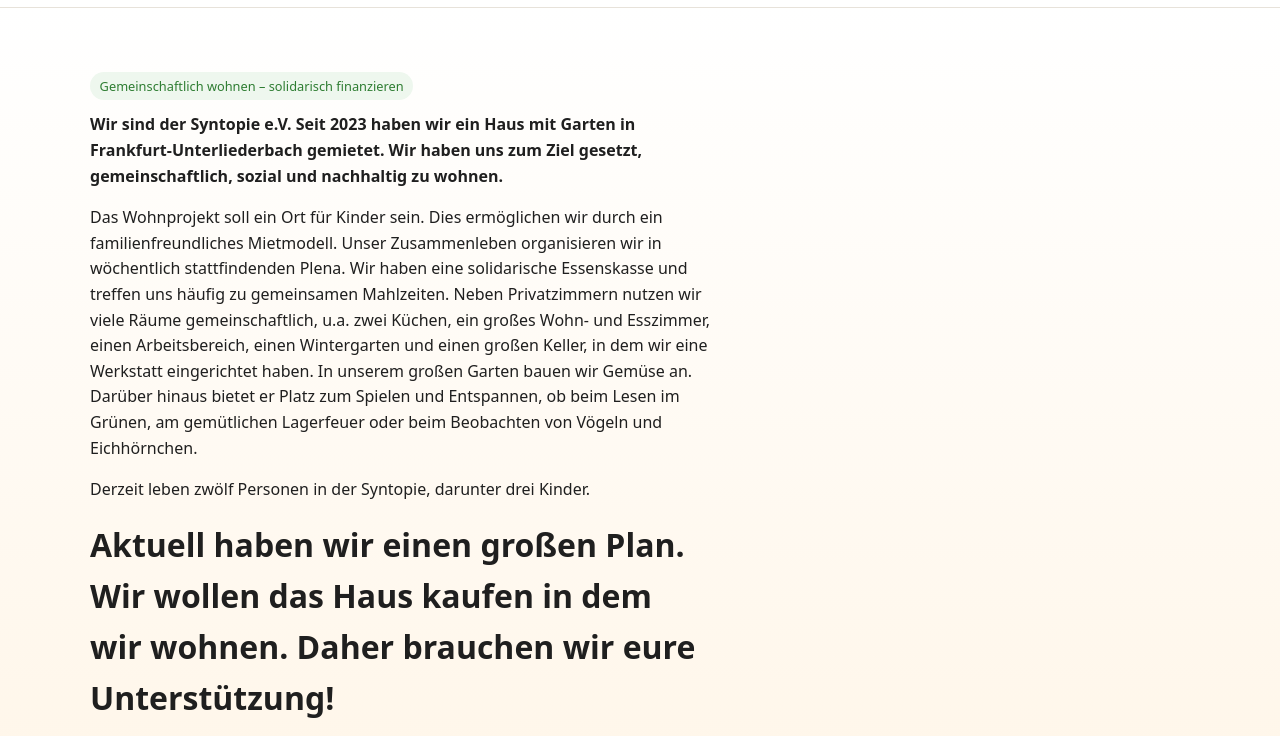
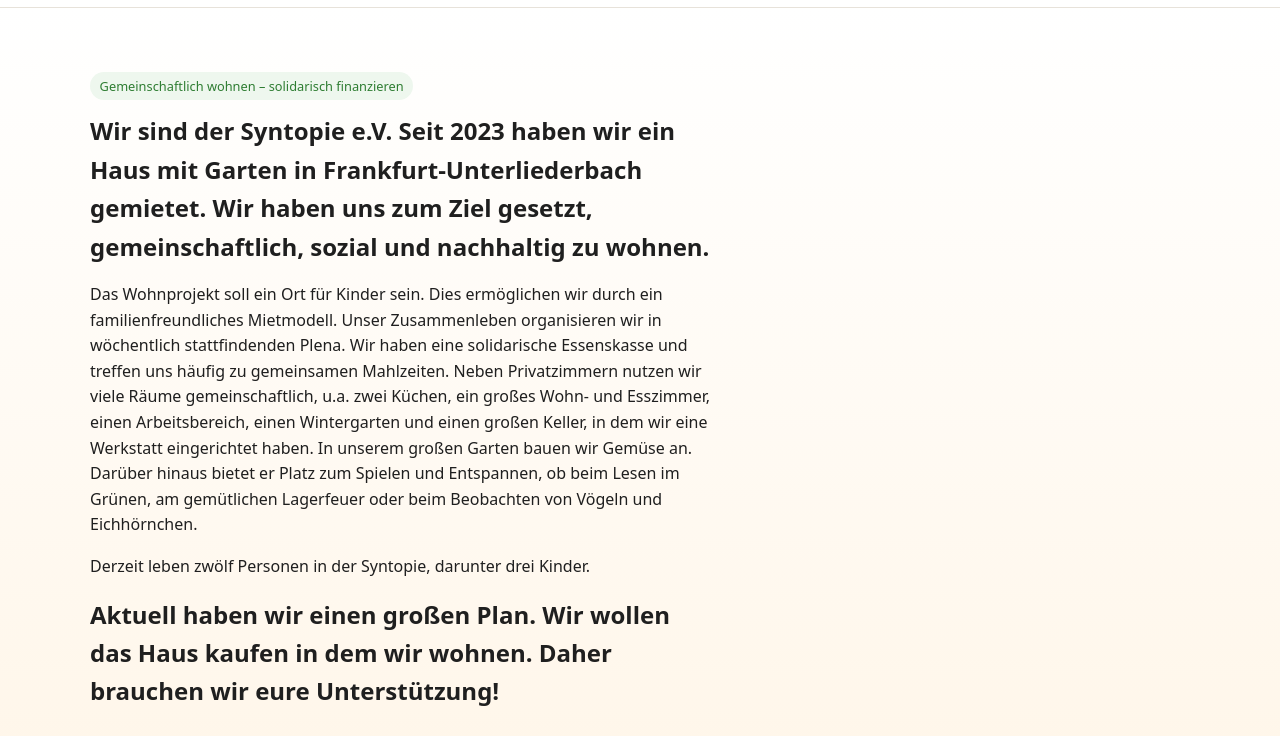
Before and after one commit to sapiens91/syntopie-web, a website: page index.html in a window 1280 px wide. Shown: the part 61-797 px from the top of the page. Drawn offline with Linux system fonts and the light colour scheme; no server answers.

Commit message:
Update index.html

```diff
--- a/index.html
+++ b/index.html
@@ -134,7 +134,7 @@ header.shrink .brand-logo{
 }
 
 h1,h2,h3{margin:0 0 .75rem}
-h1{font-size:clamp(1rem,2vw,1rem)}
+h1{font-size:clamp(1.5rem,2.5vw,1.5rem)}
 h2{font-size:clamp(1.5rem,3vw,2rem)}
 
 .grid{display:grid;gap:1.25rem}
@@ -351,7 +351,7 @@ h2{font-size:clamp(1.5rem,3vw,2rem)}
       <p>
         Derzeit leben zwölf Personen in der Syntopie, darunter drei Kinder.
       </p>
-        <h2>Aktuell haben wir einen großen Plan. Wir wollen das Haus kaufen in dem wir wohnen. Daher brauchen wir eure Unterstützung!</h2>.
+        <h1>Aktuell haben wir einen großen Plan. Wir wollen das Haus kaufen in dem wir wohnen. Daher brauchen wir eure Unterstützung!</h1>.
         <p>
         Wir wollen langfristig in den eigenen vier Wänden wohnen und brauchen daher Direktredite von euch.
           Wir würden uns freuen wenn ihr uns bei unserem Hauskauf mit ein bisschen Kleingeld helfen könntet. Wie das genau funktioniert wollen wir
```
